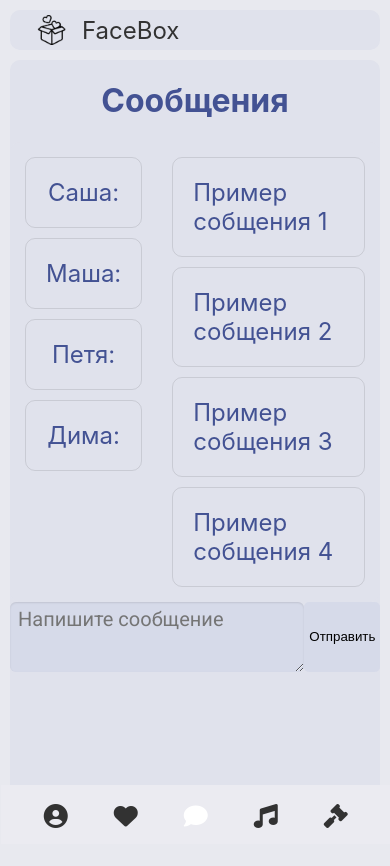
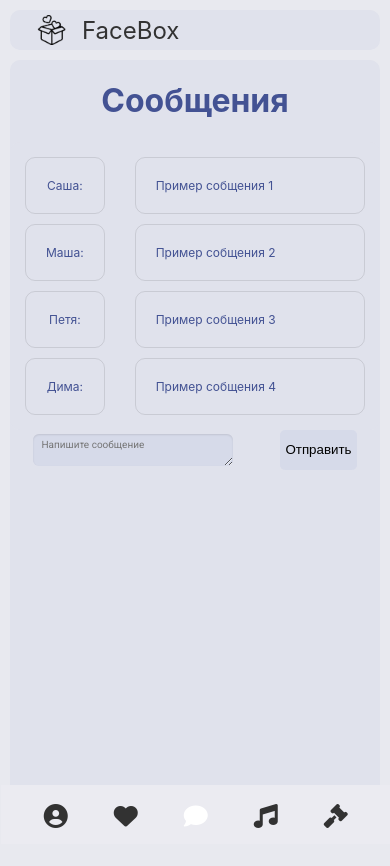
Before and after one commit to franticus/facebox, a React (Create React App) app: page /dialogs/user in a window 390 px wide. Shown: the top 866 px of the page. Built offline with nearby package versions, Linux system fonts and the light colour scheme.

Commit message:
'refactored'

```diff
--- a/src/components/Dialogs/Dialogs.module.css
+++ b/src/components/Dialogs/Dialogs.module.css
@@ -4,7 +4,7 @@
     background-color: #e0e2ec;
     text-decoration: none;
     color: #435293;
-    font-size: 1.2rem;
+    font-size: 1rem;
 }
 
 .dialog_items {
@@ -60,10 +60,8 @@
 }
 
 .newMessage textarea {
-    width: 80%;
-    min-height: 70px;
     max-height: 300px;
-    min-width: 200px;
+    min-width: 400px;
     max-width: 80%;
     background: none repeat scroll 0 0 rgba(90, 120, 201, 0.07);
     border-color: #fff;
@@ -104,3 +102,24 @@ button:hover {
     color: white;
     outline: none;
 }
+
+@media screen and (max-width: 500px) {
+    .dialog {
+        font-size: 12px;
+    }
+    .message {
+        font-size: 12px;
+    }
+    .newMessage textarea {
+        font-size: 10px;
+        max-height: 300px;
+        min-width: 200px;
+        max-width: 80%;
+    }
+    .newMessage button {
+        min-width: 12%;
+        max-width: 120px;
+        height: 40px;
+
+    }
+}
--- a/src/components/News/News.module.css
+++ b/src/components/News/News.module.css
@@ -83,5 +83,4 @@
     .ApiPostFooter {
         width: 300px;
     }
-
 }
--- a/src/components/Profile/MyPosts/MyPosts.module.css
+++ b/src/components/Profile/MyPosts/MyPosts.module.css
@@ -59,3 +59,15 @@
 .posts {
     margin: 10px;
 }
+
+@media screen and (max-width: 500px) {
+    .MyPosts textarea {
+        max-width: 300px;
+        min-height: 50px;
+        font-size: 10px;
+    }
+    .newPost button {
+        font-size: 10px;
+        max-width: 70px;
+    }
+}
--- a/src/components/Profile/MyPosts/Post/Post.module.css
+++ b/src/components/Profile/MyPosts/Post/Post.module.css
@@ -32,3 +32,12 @@
     color: #d76fae;
     font-weight: bold;
 }
+
+@media screen and (max-width: 500px) {
+    .text {
+        font-size: 10px;
+    }
+    .avatar img {
+        width: 50px;
+    }
+}
--- a/src/components/Profile/Profile.module.css
+++ b/src/components/Profile/Profile.module.css
@@ -11,11 +11,6 @@
 .pic {
     height: 400px;
     overflow: hidden;
-    /*opacity: 0.7;*/
-}
-
-.pic:hover {
-    /*opacity: 0.9;*/
 }
 
 .pic img {
--- a/src/components/Profile/ProfileInfo/ProfileInfo.module.css
+++ b/src/components/Profile/ProfileInfo/ProfileInfo.module.css
@@ -6,6 +6,7 @@
 }
 
 .avatarImg {
+    margin-left: 9px;
     max-width: 100px;
     /*opacity: 0.8;*/
 }
@@ -20,3 +21,12 @@
     color: #435293;
     margin-left: 20px;
 }
+
+@media screen and (max-width: 500px) {
+    .avatarText {
+        font-size: 10px;
+    }
+    .avatarImg {
+        width: 50px;
+    }
+}
--- a/src/components/SettingsPage/SettingsPage.jsx
+++ b/src/components/SettingsPage/SettingsPage.jsx
@@ -6,7 +6,7 @@ const SettingsPage = (props) => {
     return (
         <div className={classes.SettingsPageWrapper}>
             <h1>Settings Page</h1>
-            <img src={setImg} alt="set"/>
+            <img src={setImg} width='30%' alt="set"/>
         </div>
     );
 };
--- a/src/components/UsersPage/UsersPage.module.css
+++ b/src/components/UsersPage/UsersPage.module.css
@@ -47,3 +47,19 @@
     color: white;
     outline: none;
 }
+
+@media screen and (max-width: 500px) {
+    .usersWrapper {
+        font-size: 12px;
+    }
+    .userPhoto {
+        margin-left: 10px;
+        cursor: pointer;
+        width: 50px;
+    }
+    .usersWrapper button {
+        font-size: 10px;
+        width: 70px;
+        height: 30px;
+    }
+}
```
Also changed, not shown: src/assets/img/myAvatar.jpg, 1 other file (tests, documents, lock files or other folders).
